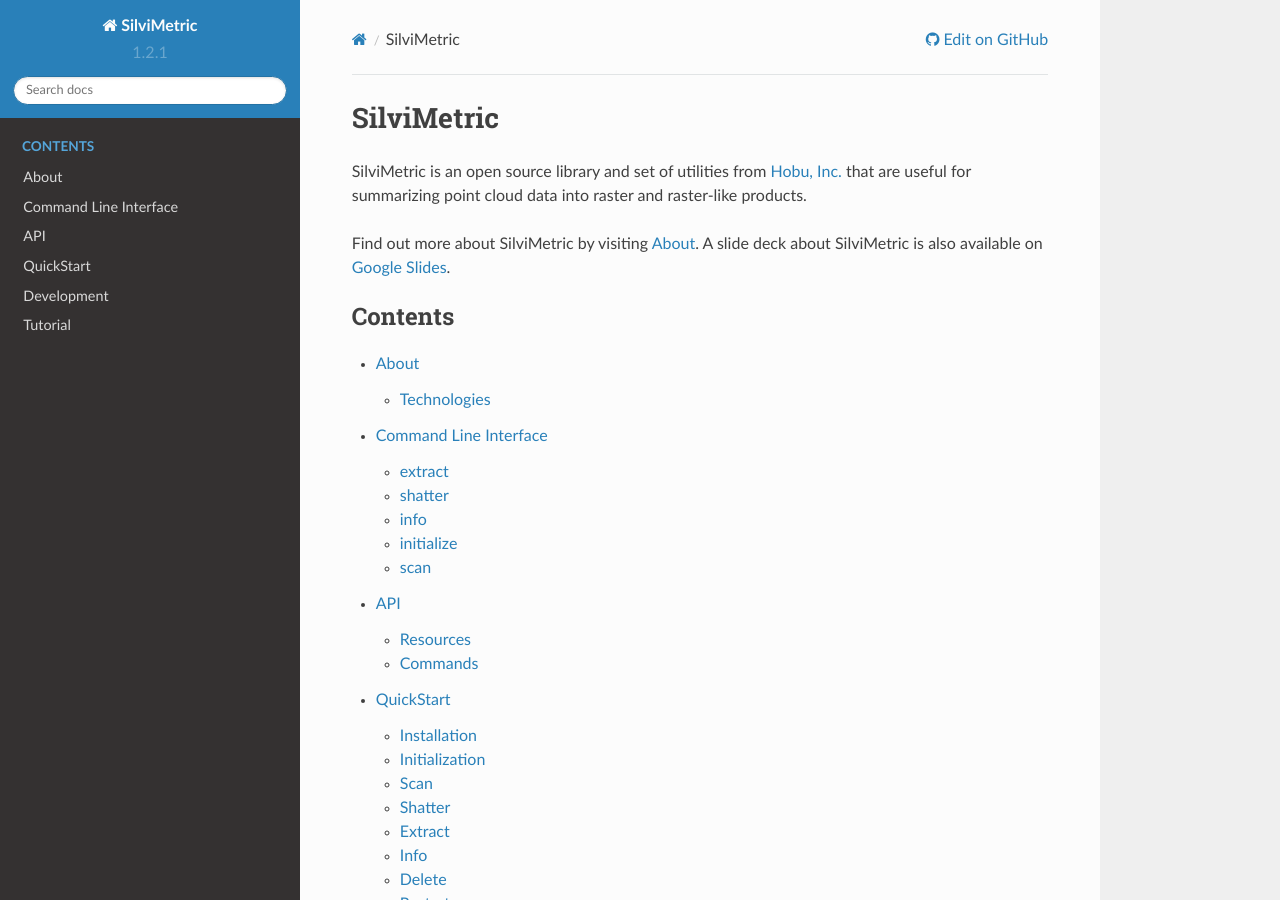
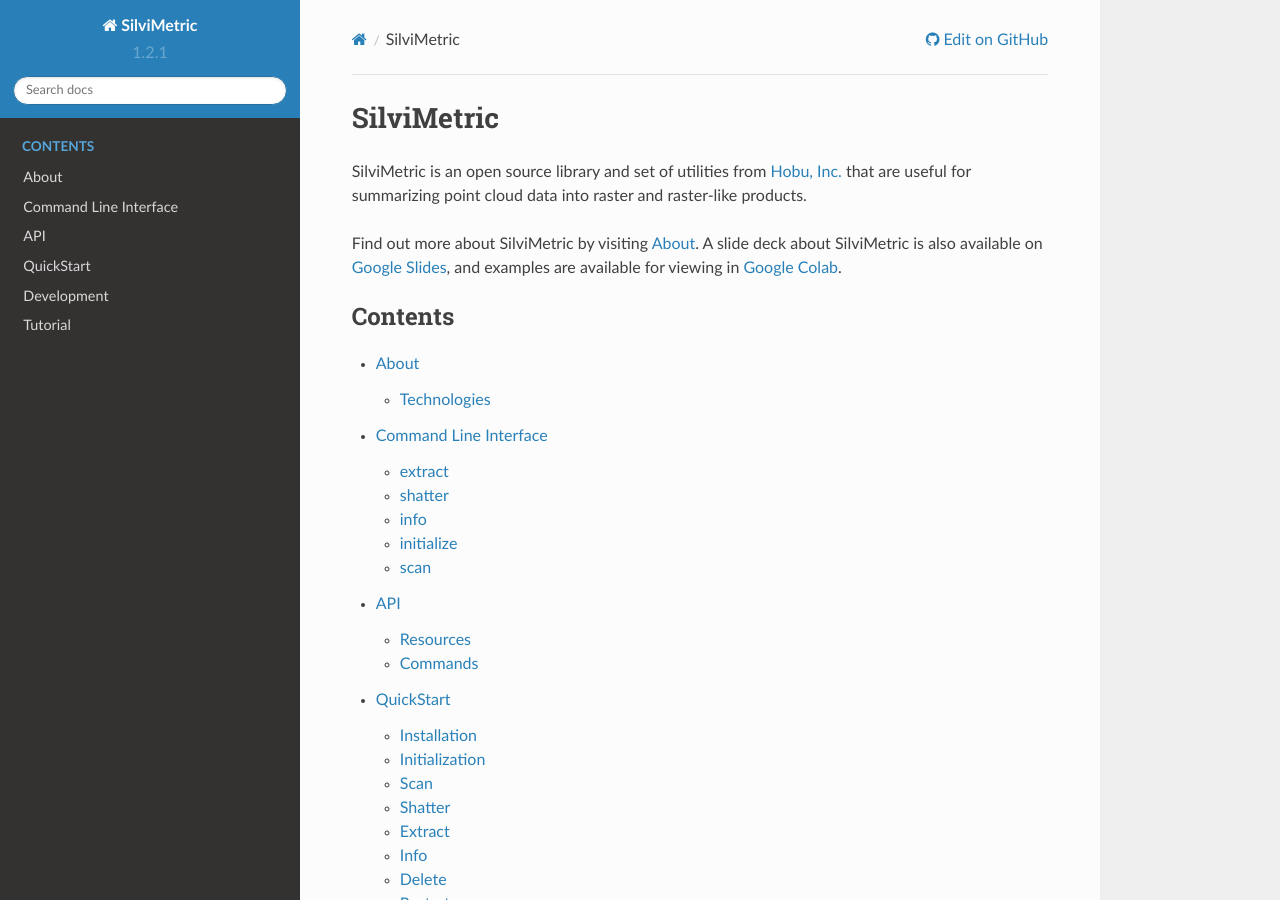
Before and after one commit to hobuinc/silvimetric, a Sphinx documentation site: the page built from docs/source/index.rst, in a window 1280 px wide and 900 px high. Built offline with Sphinx 7.4.7 and the Read the Docs theme 2.0.0, drawn with Linux system fonts in a browser that asks for light colours.

Commit message:
Add colab link to main page of docs (#88)
* Adding link to the google colab notebook into the main page of docs

```diff
--- a/docs/source/index.rst
+++ b/docs/source/index.rst
@@ -12,7 +12,9 @@
 data into raster and raster-like products.
 
 Find out more about SilviMetric by visiting :ref:`about`. A slide deck about
-SilviMetric is also available on `Google Slides <https://docs.google.com/presentation/d/1E561EgWwLgN5R9P0LBxuI1r7kG155u8E6-MOWpkycSM/edit?usp=sharing>`__.
+SilviMetric is also available on `Google Slides <https://docs.google.com/presentation/d/1E561EgWwLgN5R9P0LBxuI1r7kG155u8E6-MOWpkycSM/edit?usp=sharing>`__,
+and examples are available for viewing in `Google Colab <https://colab.research.google.com/drive/1u3Qdq3Fdy2du36WG823rKVlQtBL8eK0g#scrollTo=kY0ikB6JQ2G7>`__.
+
 
 .. toctree::
    :caption: Contents
```
